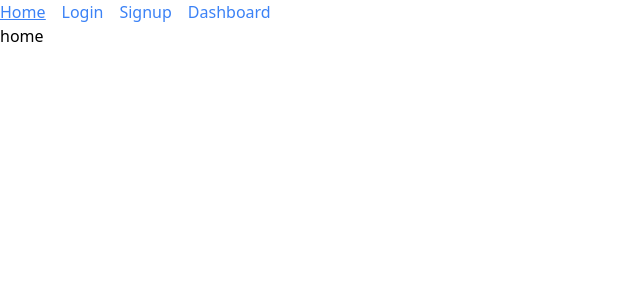
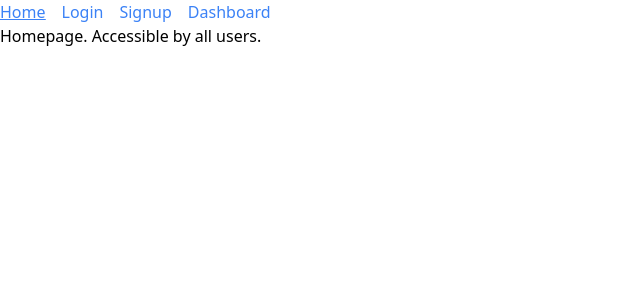
Before and after one commit to Masoud-M/auth-task, a Next.js app: page / in a window 1280 px wide. Shown: the top 300 px of the page, without its empty margins (0-640 px from the left). Built offline with nearby package versions, Linux system fonts and the light colour scheme.

Commit message:
chore: update page copy

```diff
--- a/app/page.tsx
+++ b/app/page.tsx
@@ -1,5 +1,5 @@
 import Image from "next/image";
 
 export default function Home() {
-  return <h1>home</h1>;
+  return <h1>Homepage. Accessible by all users.</h1>;
 }
```
